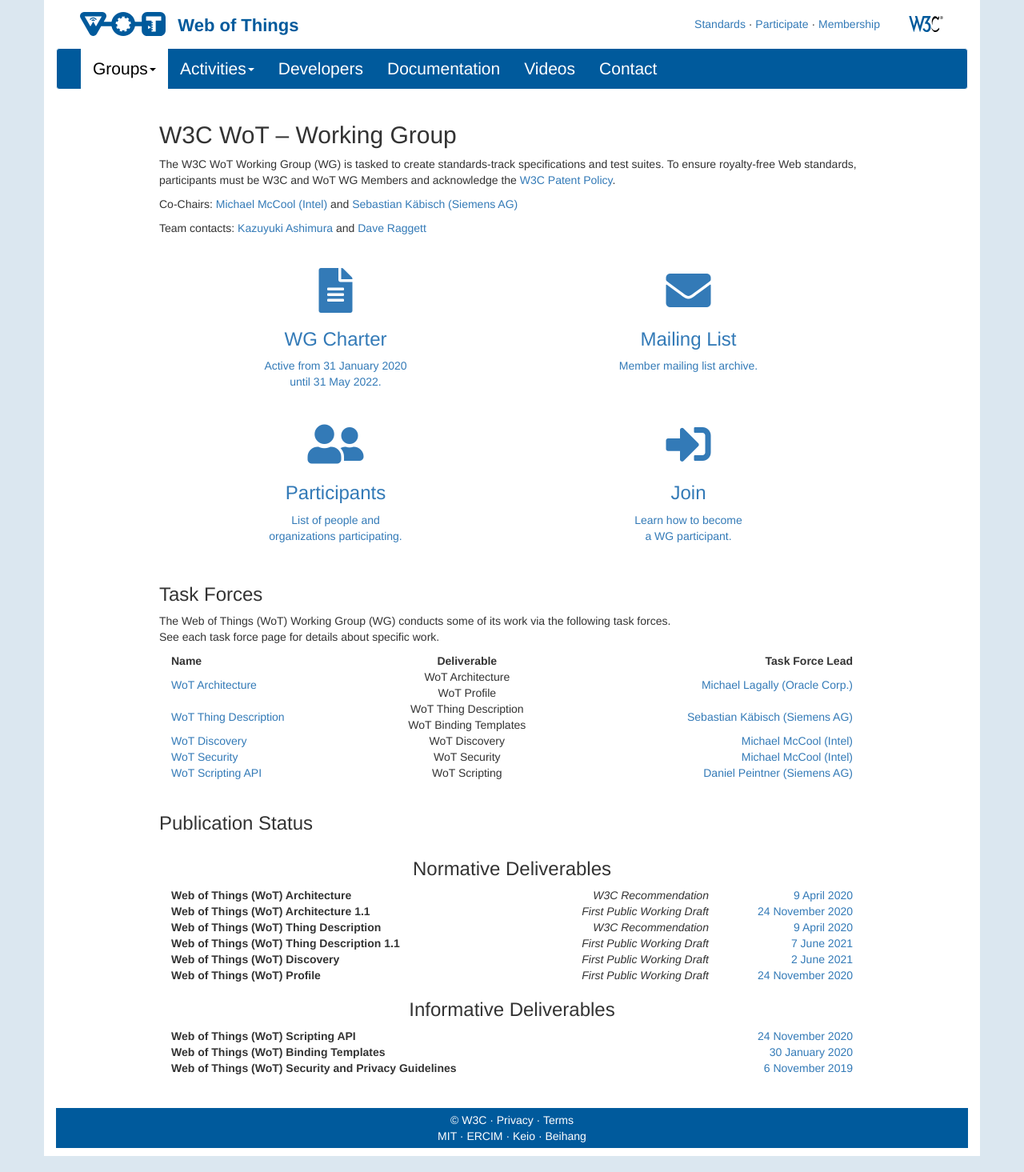
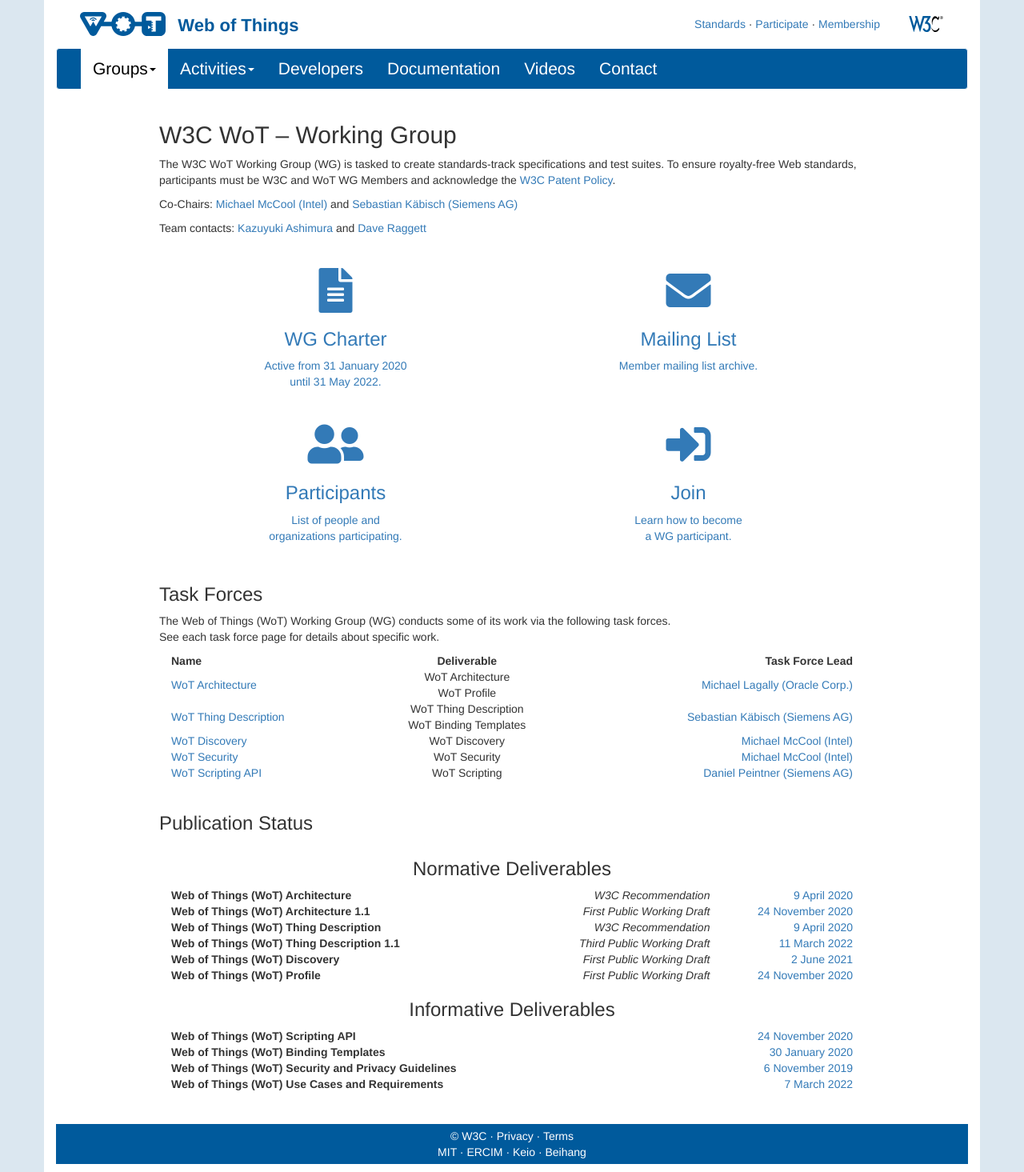
Before and after one commit to w3c/wot-marketing, a Jekyll site: the page built from docs/wg/index.html, in a window 1280 px wide. Shown: the whole page at 80% size. Built offline with Jekyll 4.4.1, drawn with Linux system fonts in a browser that asks for light colours; nearby versions of some CDN libraries.

Commit message:
update TD1.1 link and add use-cases link

```diff
--- a/docs/wg/index.html
+++ b/docs/wg/index.html
@@ -112,8 +112,8 @@
 						</tr>
 						<tr>
 							<th>Web of Things (WoT) Thing Description 1.1</th>
-							<td style="text-align:right;"><i>First Public Working Draft</i></td>
-							<td style="text-align:right;"><a href="https://www.w3.org/TR/2021/WD-wot-thing-description11-20210607/" target="_blank">7 June 2021</a></td>
+							<td style="text-align:right;"><i>Third Public Working Draft</i></td>
+							<td style="text-align:right;"><a href="https://www.w3.org/TR/2022/WD-wot-thing-description11-20220311/" target="_blank"> 11 March 2022</a></td>
 						</tr>
 						<tr>
 							<th>Web of Things (WoT) Discovery</th>
@@ -153,6 +153,10 @@
 							<td style="text-align:right;"><a href="https://www.w3.org/TR/2019/NOTE-wot-security-20191106/" target="_blank">6 November 2019</a></td>
 							<!--<td style="text-align:center;"><a href="#"></a>Jun 2019</td>-->
 						</tr>
+						<tr>
+							<th>Web of Things (WoT) Use Cases and Requirements</th>
+							<td style="text-align:right;"><a href="https://www.w3.org/TR/2022/NOTE-wot-usecases-20220307/" target="_blank">7 March 2022</a></td>
+						</tr>
 					</tbody>
 				</table>
 			</div>
```
